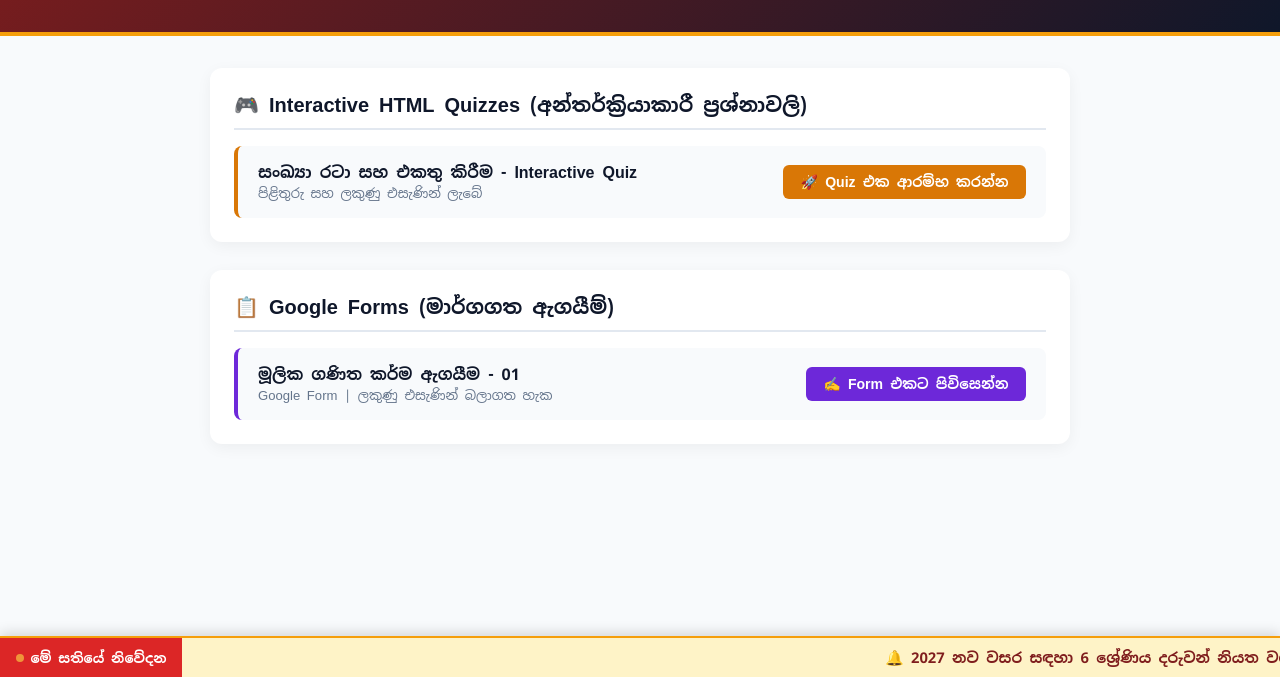
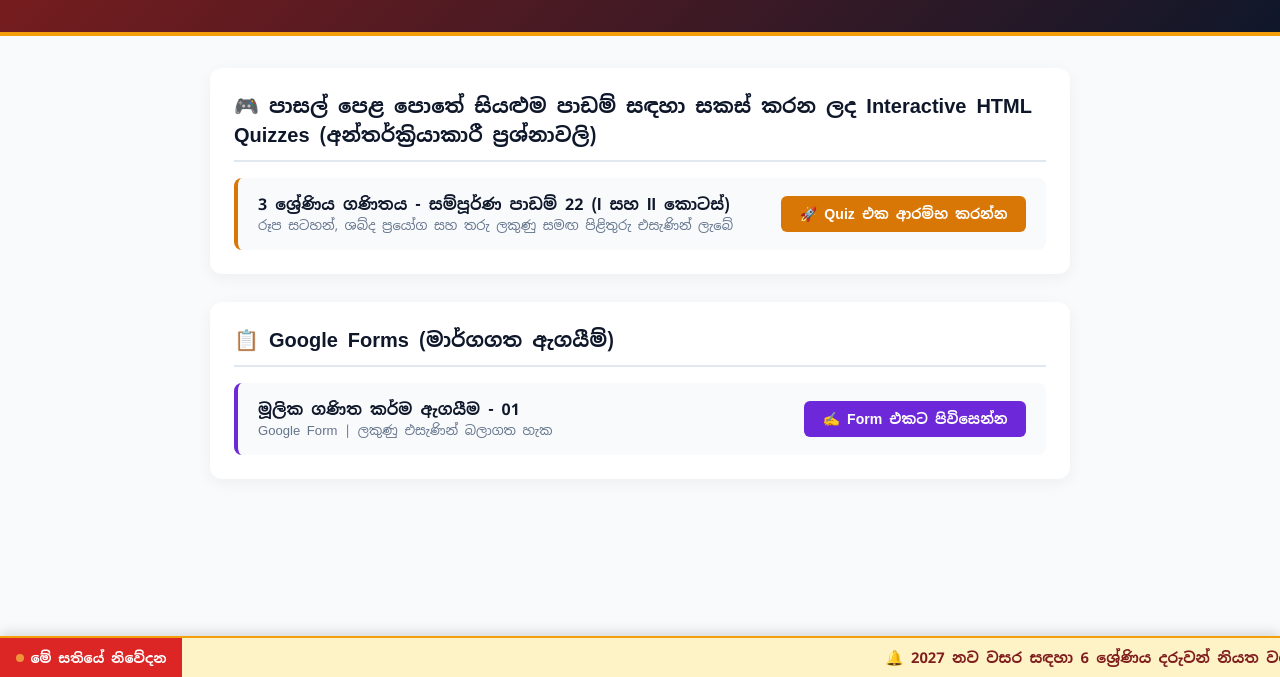
Before and after one commit to roshanmarambage-byte/roshanmarambage-byte.github.io, a plain HTML site: page quiz-grade3.html in a window 1280 px wide. Shown: the part 123-800 px from the top of the page. Drawn offline with Linux system fonts and the light colour scheme.

Commit message:
Update quiz-grade3.html

```diff
--- a/quiz-grade3.html
+++ b/quiz-grade3.html
@@ -16,7 +16,7 @@
         .nav-links a:hover { background:var(--accent); color:var(--dark); }
         .container { max-width:900px; margin:2rem auto; padding:0 1.25rem; }
         .cat-box { background:white; border-radius:12px; padding:1.5rem; margin-bottom:1.75rem; box-shadow:0 4px 15px rgba(0,0,0,0.05); }
-        .cat-title { font-size:1.25rem; font-weight:700; color:var(--dark); margin-bottom:1rem; padding-bottom:0.6rem; border-bottom:2px solid #e2e8f0; display:flex; align-items:center; gap:0.5rem; }
+        .cat-title { font-size:1.25rem; font-weight:700; color:var(--dark); margin-bottom:1rem; padding-bottom:0.6rem; border-bottom:2px solid #e2e8f0; display:flex; align-items:center; gap:0.5rem; line-height:1.45; }
         .quiz-row { background:#f8fafc; border-radius:8px; padding:1rem 1.25rem; margin-bottom:0.75rem; display:flex; flex-wrap:wrap; justify-content:space-between; align-items:center; gap:1rem; transition:transform 0.15s; }
         .quiz-row:last-child { margin-bottom:0; }
         .quiz-row:hover { transform:translateX(4px); background:#f1f5f9; }
@@ -24,7 +24,7 @@
         .b-purple { border-left:4px solid #6d28d9; }
         .quiz-name { font-weight:700; font-size:1rem; color:var(--dark); }
         .quiz-info { font-size:0.82rem; color:#64748b; margin-top:0.15rem; }
-        .btn { color:white; text-decoration:none; padding:0.5rem 1.1rem; border-radius:6px; font-weight:600; font-size:0.88rem; white-space:nowrap; transition:opacity 0.2s; }
+        .btn { color:white; text-decoration:none; padding:0.55rem 1.15rem; border-radius:6px; font-weight:600; font-size:0.88rem; white-space:nowrap; transition:opacity 0.2s; }
         .btn:hover { opacity:0.9; }
         .btn-gold { background:#d97706; }
         .btn-purple { background:#6d28d9; }
@@ -40,13 +40,13 @@
     </header>
     <div class="container">
         <div class="cat-box">
-            <div class="cat-title">🎮 Interactive HTML Quizzes (අන්තර්ක්‍රියාකාරී ප්‍රශ්නාවලි)</div>
+            <div class="cat-title">🎮 පාසල් පෙළ පොතේ සියළුම පාඩම් සඳහා සකස් කරන ලද Interactive HTML Quizzes (අන්තර්ක්‍රියාකාරී ප්‍රශ්නාවලි)</div>
             <div class="quiz-row b-gold">
                 <div>
-                    <div class="quiz-name">සංඛ්‍යා රටා සහ එකතු කිරීම - Interactive Quiz</div>
-                    <div class="quiz-info">පිළිතුරු සහ ලකුණු එසැණින් ලැබේ</div>
+                    <div class="quiz-name">3 ශ්‍රේණිය ගණිතය - සම්පූර්ණ පාඩම් 22 (I සහ II කොටස්)</div>
+                    <div class="quiz-info">රූප සටහන්, ශබ්ද ප්‍රයෝග සහ තරු ලකුණු සමඟ පිළිතුරු එසැණින් ලැබේ</div>
                 </div>
-                <a href="INTERACTIVE_LINK_HERE" target="_blank" class="btn btn-gold">🚀 Quiz එක ආරම්භ කරන්න</a>
+                <a href="3.html" class="btn btn-gold">🚀 Quiz එක ආරම්භ කරන්න</a>
             </div>
         </div>
 
```
